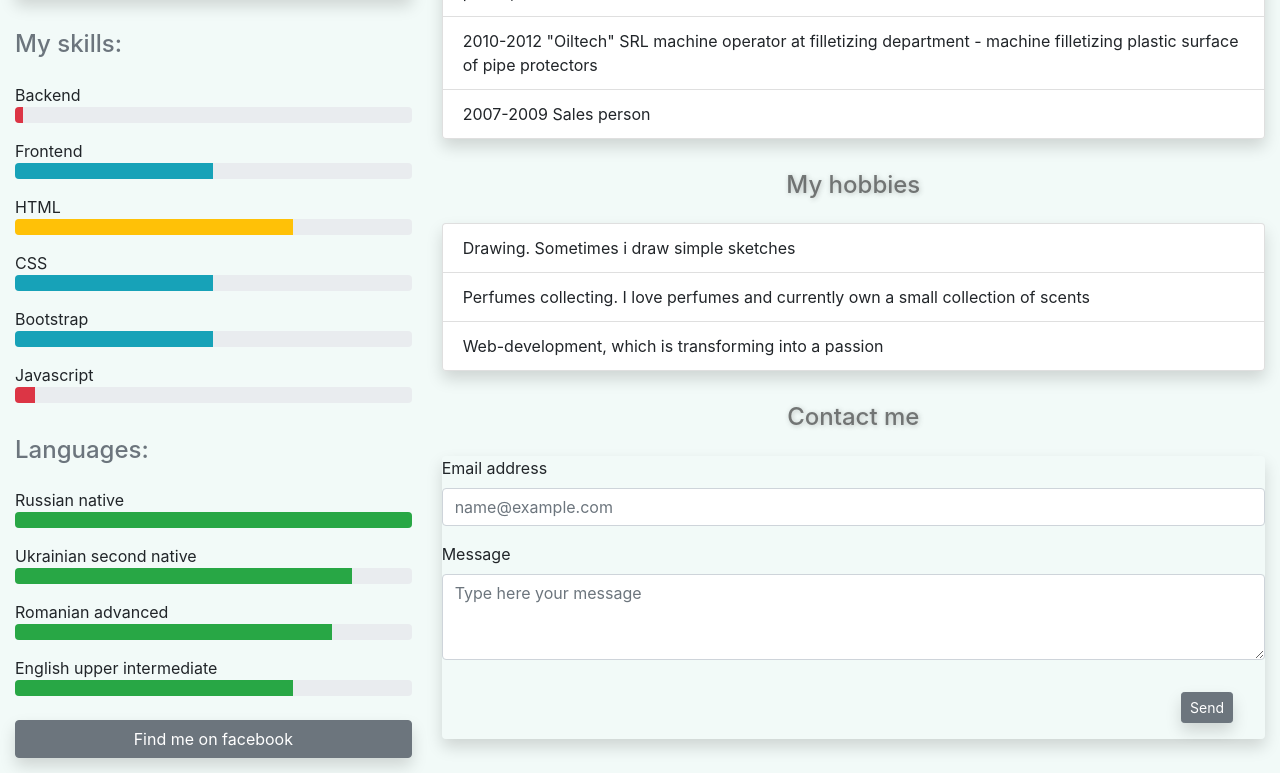
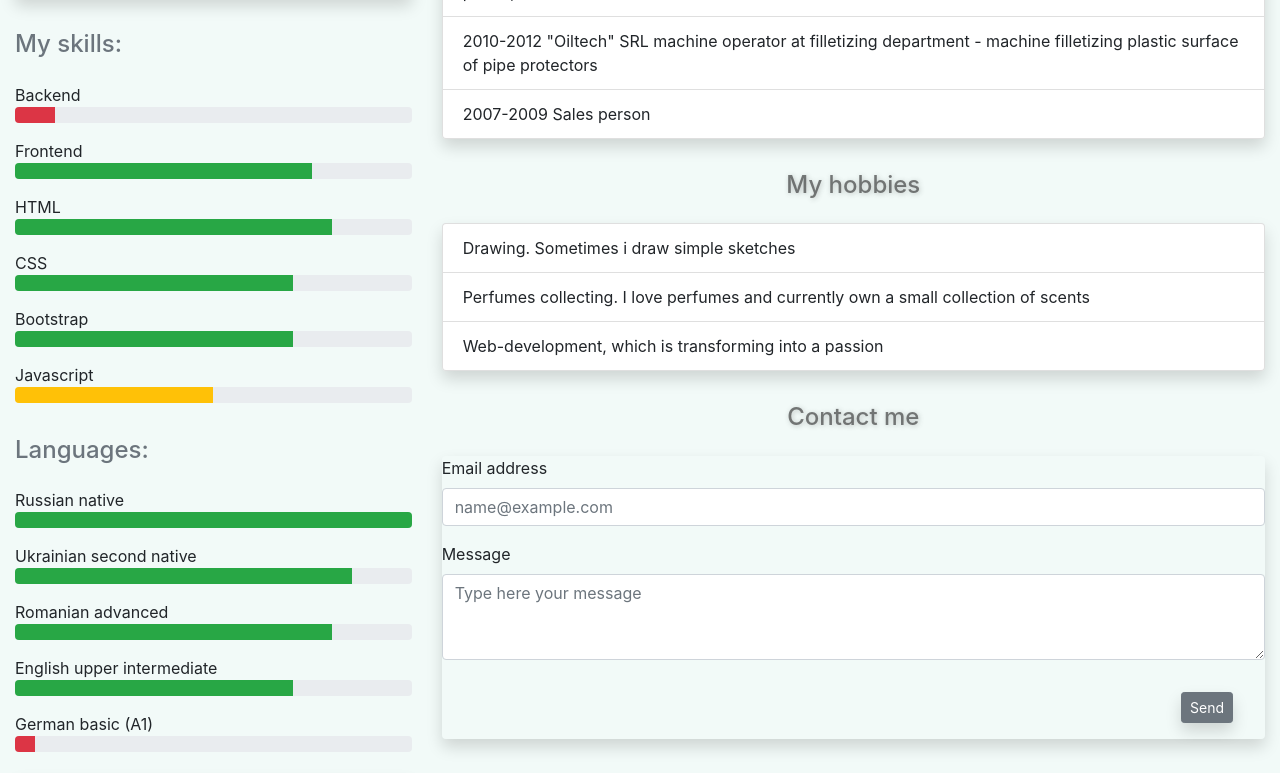
Before and after one commit to elenadubina/c, a plain HTML site: page index.html in a window 1280 px wide. Shown: the part 716-1489 px from the top of the page. Drawn offline with nearby package versions, Linux system fonts and the light colour scheme.

Commit message:
some css
alert js form on hover

```diff
--- a/index.html
+++ b/index.html
@@ -23,9 +23,9 @@
                     <h5 class="card-title">Elena Dubina</h5>
                     <p class="card-text">I am a at the very beginning of Web-development and i'd like to get necessary skills as soon as possible, so if you're hiring junior developers or looking for students for an internship - get in touch with me</p>
 
-                    <p><i class="fa fa-briefcase fa-fw w3-margin-right "></i>Student, Universitatea de Stat din Moldova</p>
-                      <p><i class="fa fa-home fa-fw w3-margin-right "></i>Chisinau, RM</p>
-                      <p><i class="fa fa-envelope fa-fw w3-margin-right "></i>elena.dubina89@gmail.com</p>
+                    <p><i class="fa fa-briefcase fa-fw w3-margin-right "></i> Student, Universitatea de Stat din Moldova</p>
+                      <p><i class="fa fa-home fa-fw w3-margin-right "></i> Chisinau, RM</p>
+                      <p><i class="fa fa-envelope fa-fw w3-margin-right "></i> elena.dubina89@gmail.com</p>
                       <p><i class="fa fa-phone fa-fw w3-margin-right "></i>+37367543553</p>
                 </div>
               </div>
@@ -38,27 +38,27 @@
 <p class="spacing" id="backend">Backend</p>
 <div class="progress">
 
-    <div class="progress-bar bg-danger" role="progressbar" style="width: 2%" aria-valuemin="2" aria-valuemax="100"></div>
+    <div class="progress-bar bg-danger" role="progressbar" style="width: 10%" aria-valuemin="2" aria-valuemax="100"></div>
   </div>
   <p class="spacing">Frontend</p>
   <div class="progress">
-    <div class="progress-bar bg-info" role="progressbar" style="width: 50%" aria-valuenow="50" aria-valuemin="0" aria-valuemax="100"></div>
+    <div class="progress-bar bg-success" role="progressbar" style="width: 75%" aria-valuenow="75" aria-valuemin="0" aria-valuemax="100"></div>
   </div>
   <p class="spacing">HTML</p>
   <div class="progress">
-    <div class="progress-bar bg-warning" role="progressbar" style="width: 70%" aria-valuenow="70" aria-valuemin="0" aria-valuemax="100"></div>
+    <div class="progress-bar bg-success" role="progressbar" style="width: 80%" aria-valuenow="80" aria-valuemin="0" aria-valuemax="100"></div>
   </div>
   <p class="spacing">CSS</p>
   <div class="progress">
-    <div class="progress-bar bg-info" role="progressbar" style="width: 50%" aria-valuenow="50" aria-valuemin="0" aria-valuemax="100"></div>
+    <div class="progress-bar bg-success" role="progressbar" style="width: 70%" aria-valuenow="70" aria-valuemin="0" aria-valuemax="100"></div>
   </div>
   <p class="spacing">Bootstrap</p>
   <div class="progress">
-    <div class="progress-bar bg-info" role="progressbar" style="width: 50%" aria-valuenow="50" aria-valuemin="0" aria-valuemax="100"></div>
+    <div class="progress-bar bg-success" role="progressbar" style="width: 70%" aria-valuenow="70" aria-valuemin="0" aria-valuemax="100"></div>
   </div>
   <p class="spacing">Javascript</p>
   <div class="progress">
-    <div class="progress-bar bg-danger" role="progressbar" style="width: 5%" aria-valuenow="5" aria-valuemin="0" aria-valuemax="100"></div>
+    <div class="progress-bar bg-warning" role="progressbar" style="width: 50%" aria-valuenow="50" aria-valuemin="0" aria-valuemax="100"></div>
   </div>
   <hr>
 <!-- Languages -->
@@ -81,6 +81,10 @@
   <p class="spacing">English upper intermediate</p>
   <div class="progress">
     <div class="progress-bar bg-success" role="progressbar" style="width: 70%" aria-valuenow="70" aria-valuemin="0" aria-valuemax="100"></div>
+  </div>
+  <p class="spacing">German basic (A1)</p>
+  <div class="progress">
+    <div class="progress-bar bg-danger" role="progressbar" style="width: 5%" aria-valuenow="5" aria-valuemin="0" aria-valuemax="100"></div>
   </div>
   <br>
 
@@ -172,6 +176,7 @@
 
 
         </footer>
+        <!-- kfgjklfgjfdlk -->
 
 
 
@@ -192,5 +197,6 @@
 
 <script src="https://code.jquery.com/jquery-3.5.1.slim.min.js" integrity="sha384-DfXdz2htPH0lsSSs5nCTpuj/zy4C+OGpamoFVy38MVBnE+IbbVYUew+OrCXaRkfj" crossorigin="anonymous"></script>
 <script src="https://cdn.jsdelivr.net/npm/bootstrap@4.5.3/dist/js/bootstrap.bundle.min.js" integrity="sha384-ho+j7jyWK8fNQe+A12Hb8AhRq26LrZ/JpcUGGOn+Y7RsweNrtN/tE3MoK7ZeZDyx" crossorigin="anonymous"></script>
+<script src="index.js"></script>
 </body>
 </html>
--- /dev/null
+++ b/index.js
@@ -0,0 +1,4 @@
+// This is an alert when smb hovers my email form
+document.getElementById('form').addEventListener('mouseover', function () {
+    alert("This form is for demonstration only. Contact me on email or Linked!");
+});
```
Also changed, not shown: 1 other file.
